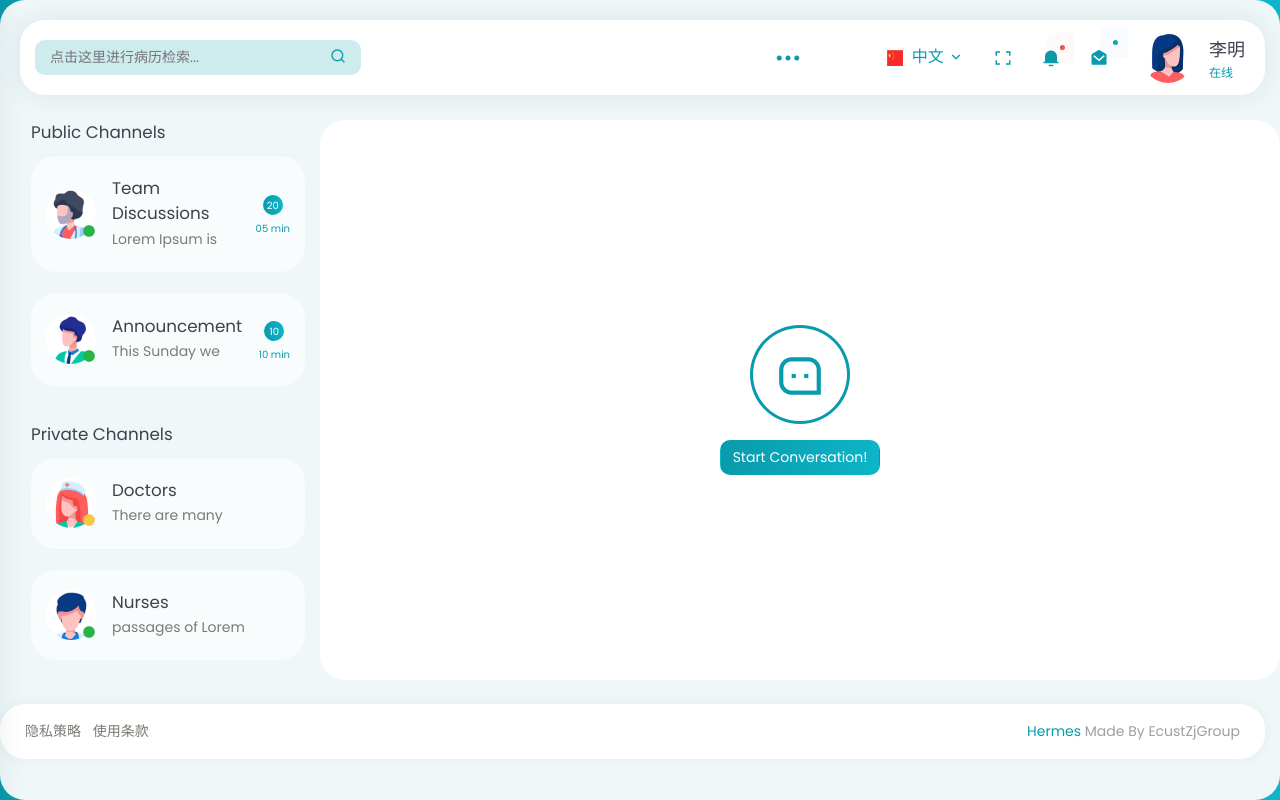
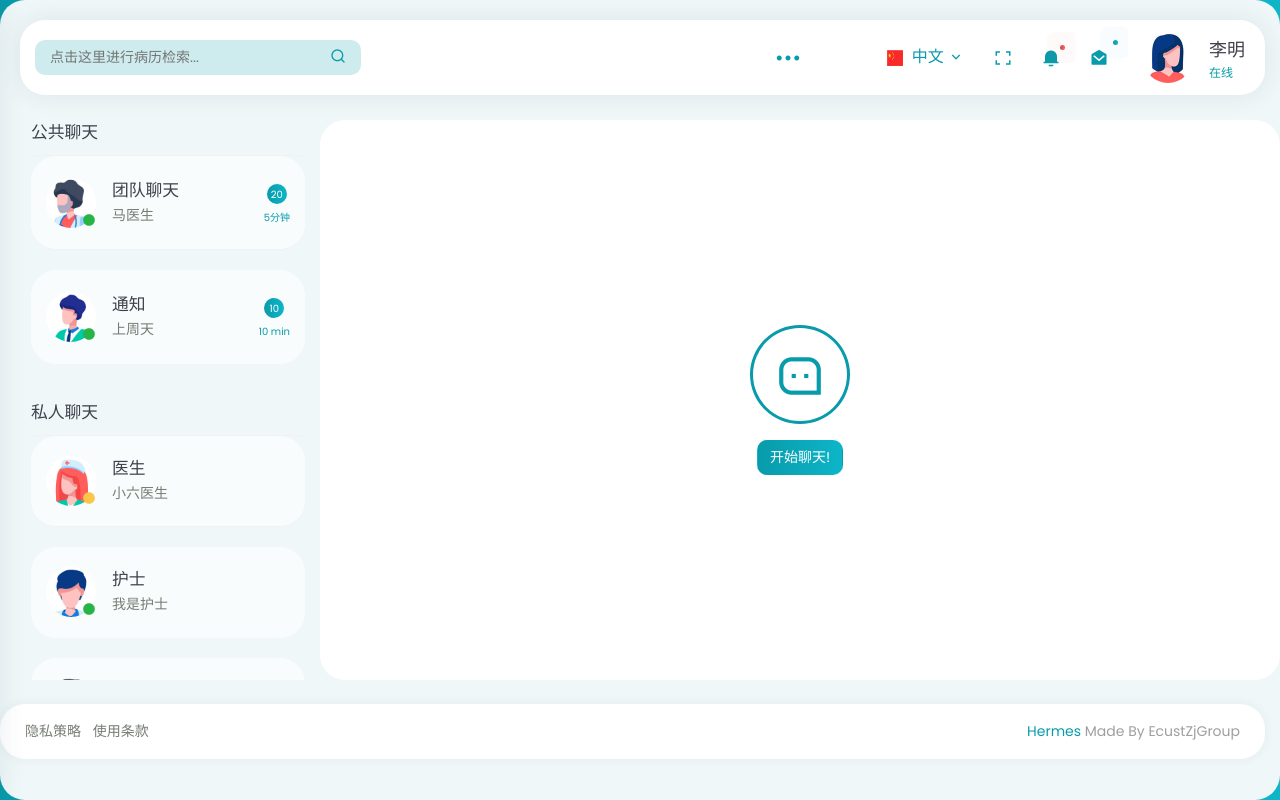
Before and after one commit to zhyDaDa/Text-Summarization-Based-Information-Retrieval, a Django app: page /chat/ in a window 1280 px wide. Run offline with Django 3.2, Linux system fonts and the light colour scheme; some libraries are stand-ins or nearby versions.

```diff
--- a/app01/templates/chat.html
+++ b/app01/templates/chat.html
@@ -356,7 +356,7 @@
           <div class="row">
             <div class="col-lg-3 chat-data-left scroller">
               <div class="chat-sidebar-channel scroller pl-3">
-                <h5 class="">Public Channels</h5>
+                <h5 class="">公共聊天</h5>
                 <ul class="iq-chat-ui nav flex-column nav-pills">
                   <li>
                     <a data-toggle="pill" href="#chatbox1">
@@ -366,12 +366,12 @@
                           <span class="avatar-status"><i class="ri-checkbox-blank-circle-fill text-success"></i></span>
                         </div>
                         <div class="chat-sidebar-name">
-                          <h6 class="mb-0">Team Discussions</h6>
-                          <span>Lorem Ipsum is</span>
+                          <h6 class="mb-0">团队聊天</h6>
+                          <span>马医生</span>
                         </div>
                         <div class="chat-meta float-right text-center mt-2">
                           <div class="chat-msg-counter bg-primary text-white">20</div>
-                          <span class="text-nowrap">05 min</span>
+                          <span class="text-nowrap">5分钟</span>
                         </div>
                       </div>
                     </a>
@@ -384,8 +384,8 @@
                           <span class="avatar-status"><i class="ri-checkbox-blank-circle-fill text-success"></i></span>
                         </div>
                         <div class="chat-sidebar-name">
-                          <h6 class="mb-0">Announcement</h6>
-                          <span>This Sunday we</span>
+                          <h6 class="mb-0">通知</h6>
+                          <span>上周天</span>
                         </div>
                         <div class="chat-meta float-right text-center mt-2">
                           <div class="chat-msg-counter bg-primary text-white">10</div>
@@ -395,7 +395,7 @@
                     </a>
                   </li>
                 </ul>
-                <h5 class="mt-3">Private Channels</h5>
+                <h5 class="mt-3">私人聊天</h5>
                 <ul class="iq-chat-ui nav flex-column nav-pills">
                   <li>
                     <a data-toggle="pill" href="#chatbox3">
@@ -405,8 +405,8 @@
                           <span class="avatar-status"><i class="ri-checkbox-blank-circle-fill text-warning"></i></span>
                         </div>
                         <div class="chat-sidebar-name">
-                          <h6 class="mb-0">Doctors</h6>
-                          <span>There are many</span>
+                          <h6 class="mb-0">医生</h6>
+                          <span>小六医生</span>
                         </div>
                       </div>
                     </a>
@@ -419,8 +419,8 @@
                           <span class="avatar-status"><i class="ri-checkbox-blank-circle-fill text-success"></i></span>
                         </div>
                         <div class="chat-sidebar-name">
-                          <h6 class="mb-0">Nurses</h6>
-                          <span>passages of Lorem</span>
+                          <h6 class="mb-0">护士</h6>
+                          <span>我是护士</span>
                         </div>
                       </div>
                     </a>
@@ -433,14 +433,14 @@
                           <span class="avatar-status"><i class="ri-checkbox-blank-circle-fill text-info"></i></span>
                         </div>
                         <div class="chat-sidebar-name">
-                          <h6 class="mb-0">OT Special</h6>
-                          <span>Lorem Ipsum used</span>
+                          <h6 class="mb-0">影像室</h6>
+                          <span>影像室医生</span>
                         </div>
                       </div>
                     </a>
                   </li>
                 </ul>
-                <h5 class="mt-3">Direct Message</h5>
+                <h5 class="mt-3">直接信息</h5>
                 <ul class="iq-chat-ui nav flex-column nav-pills">
                   <li>
                     <a data-toggle="pill" href="#chatbox6">
@@ -520,7 +520,7 @@
                 <div class="tab-pane fade active show" id="default-block" role="tabpanel">
                   <div class="chat-start">
                     <span class="iq-start-icon text-primary"><i class="ri-message-3-line"></i></span>
-                    <button id="chat-start" class="btn bg-primary mt-3">Start Conversation!</button>
+                    <button id="chat-start" class="btn bg-primary mt-3">开始聊天!</button>
                   </div>
                 </div>
                 <div class="tab-pane fade" id="chatbox1" role="tabpanel">
@@ -531,7 +531,7 @@
                           <img src="{% static 'picture/05.jpg' %}" alt="avatar" class="avatar-50 rounded" />
                           <span class="avatar-status"><i class="ri-checkbox-blank-circle-fill text-success"></i></span>
                         </div>
-                        <h5 class="mb-0">Team Discussions</h5>
+                        <h5 class="mb-0">团队聊天</h5>
                       </div>
                       <div class="chat-user-detail-popup scroller">
                         <div class="user-profile text-center">
```
